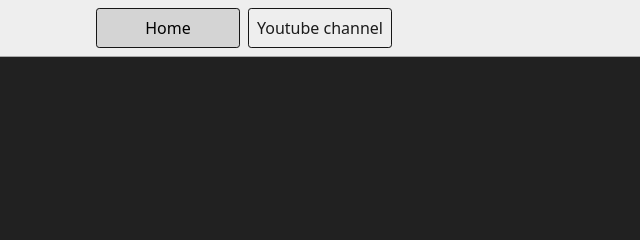
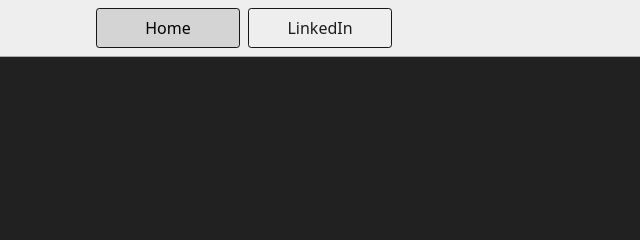
Before and after one commit to RITIKRAJGUPTA/JS-Projects, a website: page 3-DigitalClock/index.html in a window 1280 px wide. Shown: the top 240 px of the page, 396-1036 px from the left. Drawn offline with Linux system fonts and the light colour scheme.

Commit message:
Update index.html

```diff
--- a/3-DigitalClock/index.html
+++ b/3-DigitalClock/index.html
@@ -30,8 +30,8 @@
   <body>
     <nav>
       <a href="/" aria-current="page">Home</a>
-      <a target="_blank" href="https://www.youtube.com/@chaiaurcode"
-        >Youtube channel</a
+      <a target="_blank" href="https://www.linkedin.com/in/rrgritik2001/"
+        >LinkedIn</a
       >
     </nav>
     <div class="center">
```
